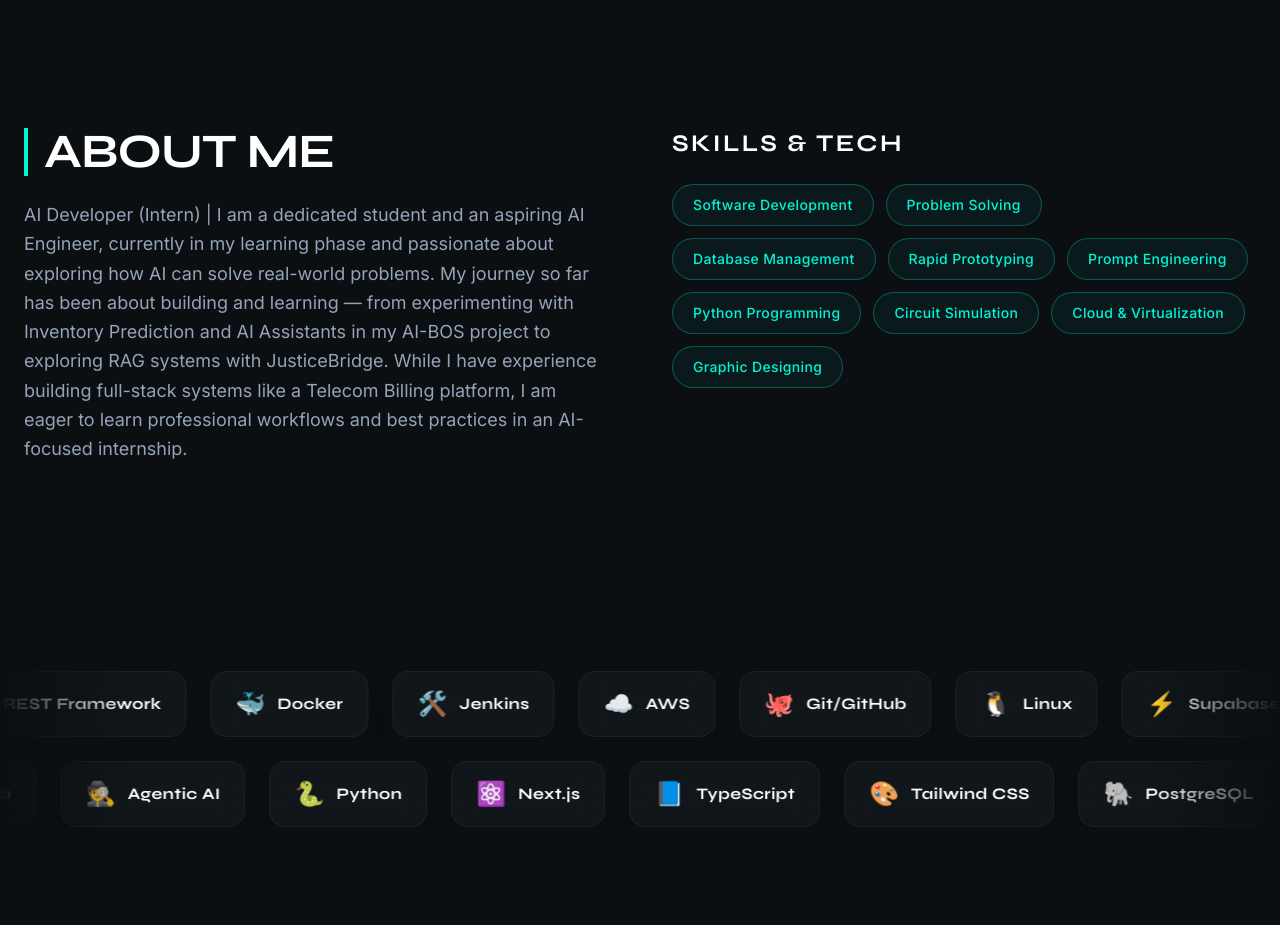
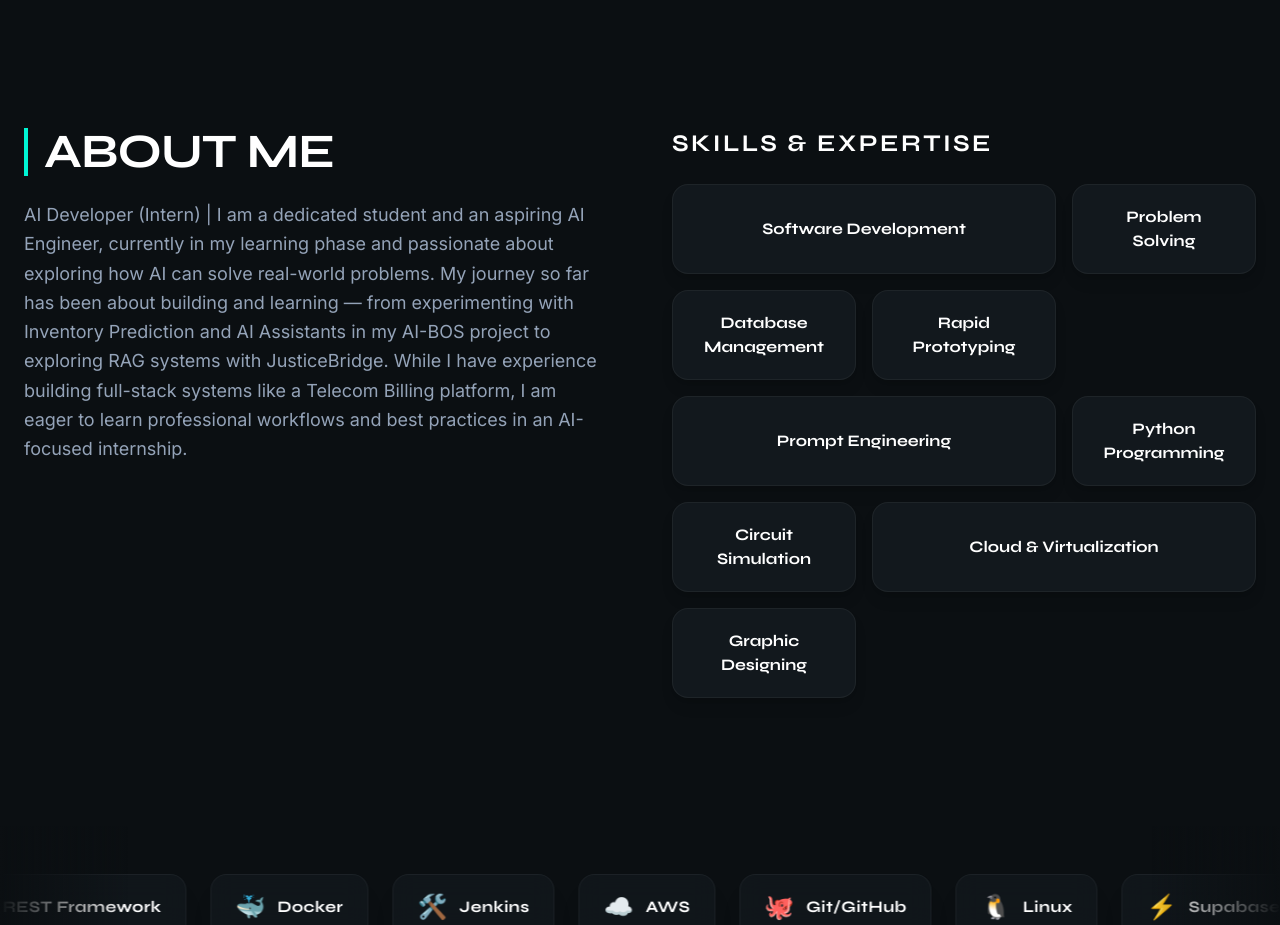
Before and after one commit to HaseebAhmad24-collab/portfolio, a Next.js app: page / in a window 1280 px wide. Shown: the part 800-1725 px from the top of the page. Built offline with nearby package versions, Linux system fonts and the light colour scheme.

Commit message:
refactor: updated skills UI in About section to use an exclusive Bento Grid layout

```diff
--- a/src/components/sections/About.tsx
+++ b/src/components/sections/About.tsx
@@ -36,21 +36,30 @@ export default function About() {
             transition={{ duration: 0.6 }}
           >
             <h3 className="text-2xl font-syne font-bold mb-6 text-white uppercase tracking-widest">
-              Skills & Tech
+              Skills & Expertise
             </h3>
-            <div className="flex flex-wrap gap-3">
-              {skills.map((skill, index) => (
+            <div className="grid grid-cols-2 sm:grid-cols-3 gap-4">
+              {skills.map((skill, index) => {
+                // Create asymmetrical bento look by making some items span 2 columns
+                const isWide = index === 0 || index === 4 || index === 7;
+                return (
                   <motion.div
                     key={skill}
-                  initial={{ opacity: 0, scale: 0.8 }}
-                  whileInView={{ opacity: 1, scale: 1 }}
+                    initial={{ opacity: 0, y: 20 }}
+                    whileInView={{ opacity: 1, y: 0 }}
                     viewport={{ once: true }}
                     transition={{ duration: 0.4, delay: index * 0.05 }}
-                  className="px-5 py-2.5 border border-[#00F5D4]/30 rounded-full text-sm font-medium tracking-wide text-[#00F5D4] bg-[#00F5D4]/5 hover:bg-[#00F5D4]/20 transition-all cursor-default"
+                    className={`relative overflow-hidden rounded-2xl bg-[#12181D] p-5 border border-white/5 hover:border-[#00F5D4]/30 group transition-all duration-300 flex items-center justify-center text-center shadow-lg hover:-translate-y-1 ${
+                      isWide ? "col-span-2 sm:col-span-2" : "col-span-1"
+                    }`}
                   >
+                    <div className="absolute inset-0 bg-gradient-to-br from-[#00F5D4]/0 to-[#00F5D4]/5 opacity-0 group-hover:opacity-100 transition-opacity duration-500" />
+                    <span className="font-syne font-bold text-sm md:text-base text-white relative z-10 group-hover:text-[#00F5D4] transition-colors">
                       {skill}
+                    </span>
                   </motion.div>
-              ))}
+                );
+              })}
             </div>
           </motion.div>
         </div>
```
Lines whose indentation alone changed are shown as unchanged.
